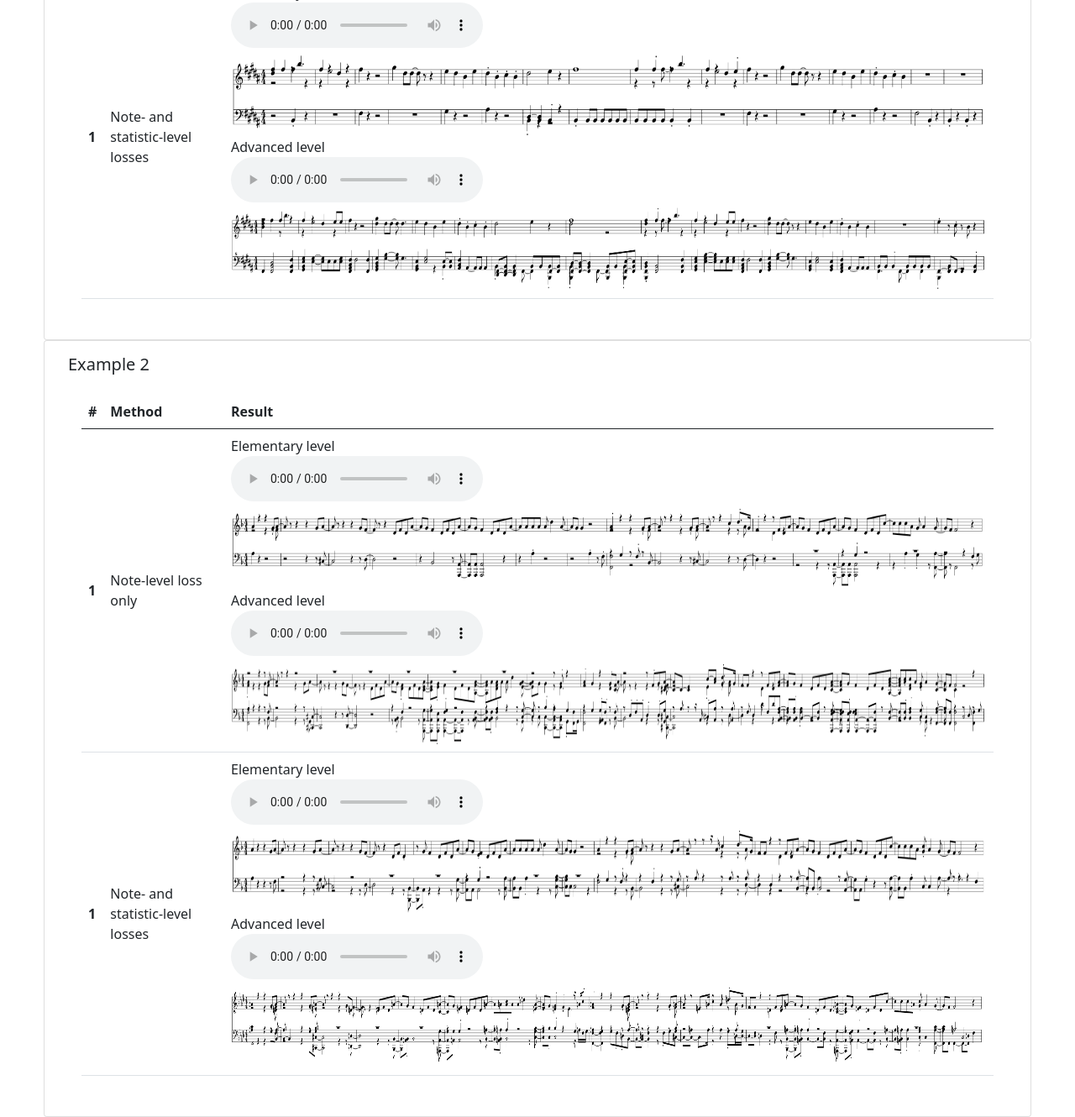
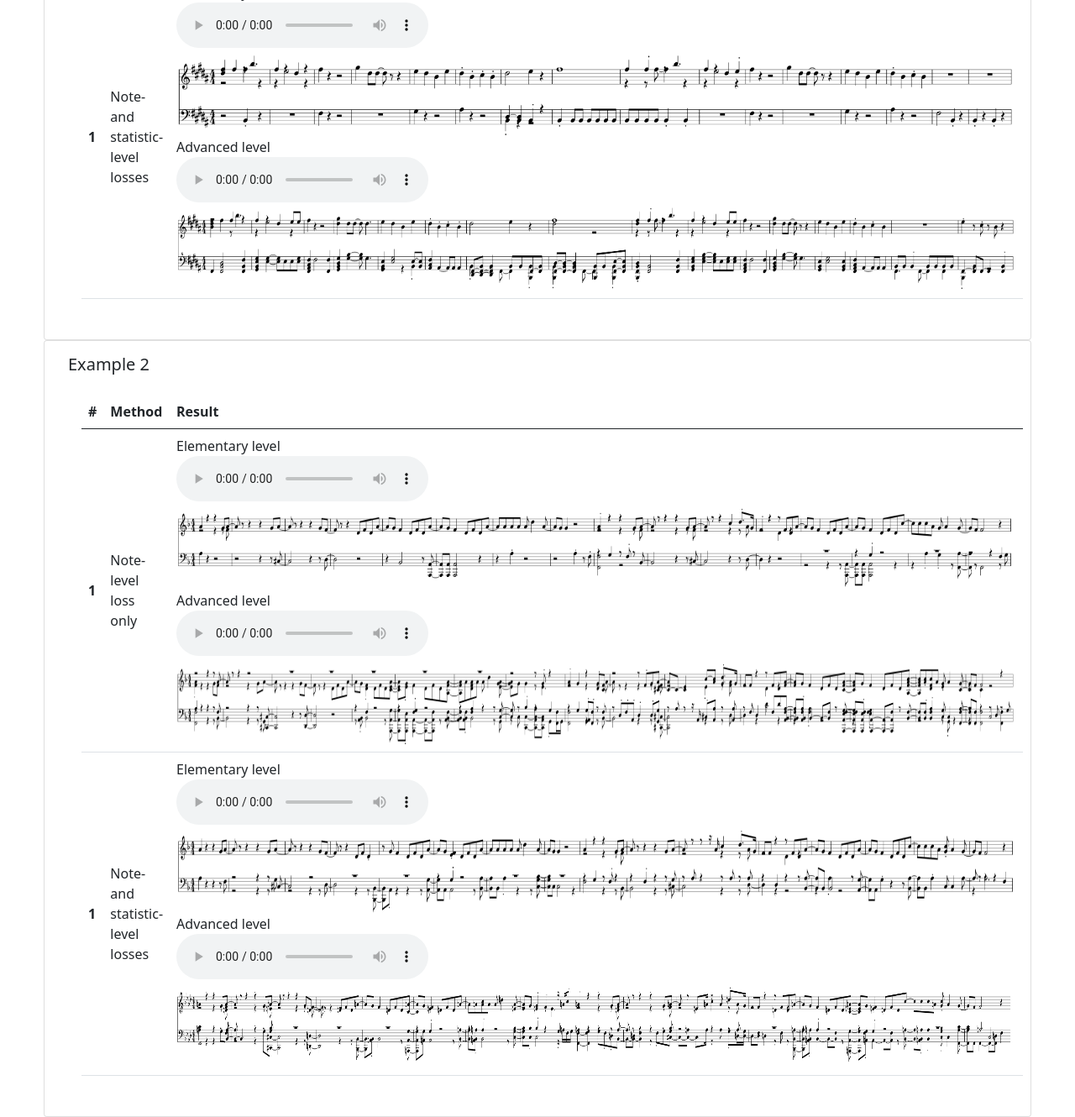
Before and after one commit to teraomoyu/statistical-piano-arrangement.github.io, a plain HTML site: page index.html in a window 1280 px wide. Shown: the part 780-2110 px from the top of the page at 84% size. Drawn offline with nearby package versions, Linux system fonts and the light colour scheme; a script that the page names is missing.

```diff
--- a/index.html
+++ b/index.html
@@ -58,13 +58,13 @@
 								Your browser does not support the
 								<code>audio</code> element.
 								</audio><br>
-								<img src="./images/X55692G23_3222.png" width="900" height="100"></img><br>
+								<img src="./images/X55692G23_3222.png" width="1000" height="100"></img><br>
 								Advanced level<br>
 								<audio controls src="./media/X55692G24_3222.wav">
 								Your browser does not support the
 								<code>audio</code> element.
 								</audio><br>
-								<img src="./images/X55692G24_3222.png" width="900" height="100"></img><br>
+								<img src="./images/X55692G24_3222.png" width="1000" height="100"></img><br>
 							  	</td>
 							</tr>
 							<tr>
@@ -75,13 +75,13 @@
 								Your browser does not support the
 								<code>audio</code> element.
 								</audio><br>
-								<img src="./images/X55692G23_4801.png" width="900" height="100"></img><br>
+								<img src="./images/X55692G23_4801.png" width="1000" height="100"></img><br>
 								Advanced level<br>
 								<audio controls src="./media/X55692G24_4801.wav">
 								Your browser does not support the
 								<code>audio</code> element.
 								</audio><br>
-								<img src="./images/X55692G24_4801.png" width="900" height="100"></img><br>
+								<img src="./images/X55692G24_4801.png" width="1000" height="100"></img><br>
 							  	</td>
 							</tr>
 						</tbody>
@@ -116,13 +116,13 @@
 								Your browser does not support the
 								<code>audio</code> element.
 								</audio><br>
-								<img src="./images/R01163G23_3222.png" width="900" height="100"></img><br>
+								<img src="./images/R01163G23_3222.png" width="1000" height="100"></img><br>
 								Advanced level<br>
 								<audio controls src="./media/R01163G24_3222.wav">
 								Your browser does not support the
 								<code>audio</code> element.
 								</audio><br>
-								<img src="./images/R01163G24_3222.png" width="900" height="100"></img><br>
+								<img src="./images/R01163G24_3222.png" width="1000" height="100"></img><br>
 							  	</td>
 							</tr>
 							<tr>
@@ -133,13 +133,13 @@
 								Your browser does not support the
 								<code>audio</code> element.
 								</audio><br>
-								<img src="./images/R01163G23_4801.png" width="900" height="100"></img><br>
+								<img src="./images/R01163G23_4801.png" width="1000" height="100"></img><br>
 								Advanced level<br>
 								<audio controls src="./media/R01163G24_4801.wav">
 								Your browser does not support the
 								<code>audio</code> element.
 								</audio><br>
-								<img src="./images/R01163G24_4801.png" width="900" height="100"></img><br>
+								<img src="./images/R01163G24_4801.png" width="1000" height="100"></img><br>
 							  	</td>
 							</tr>
 						</tbody>
```
